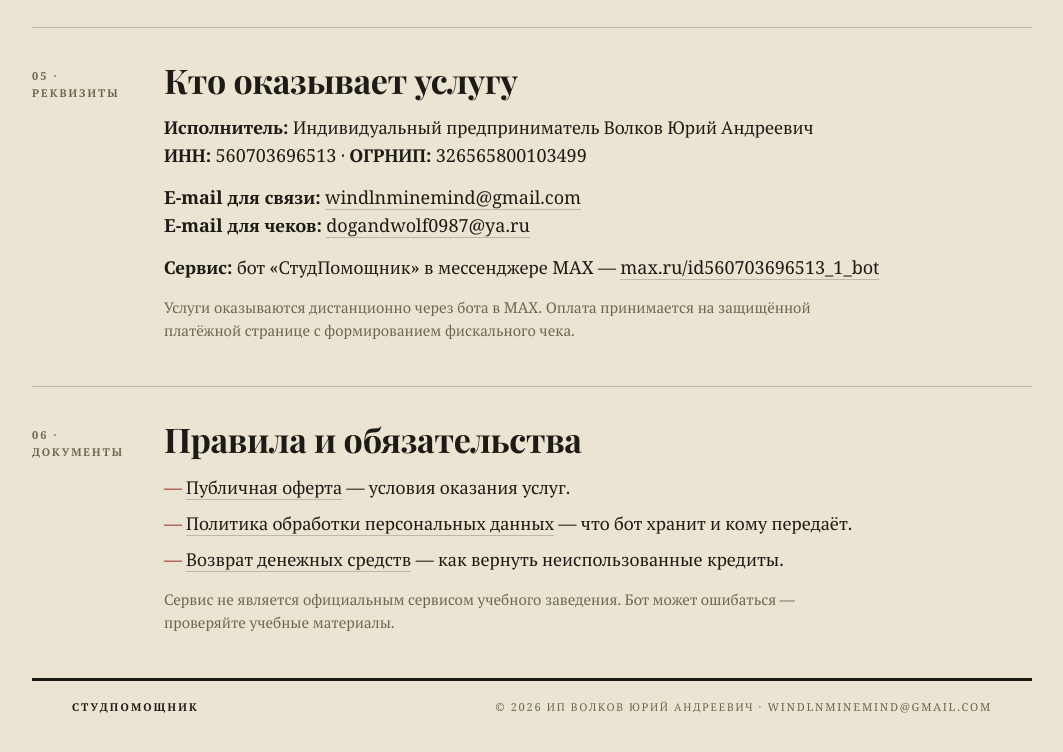
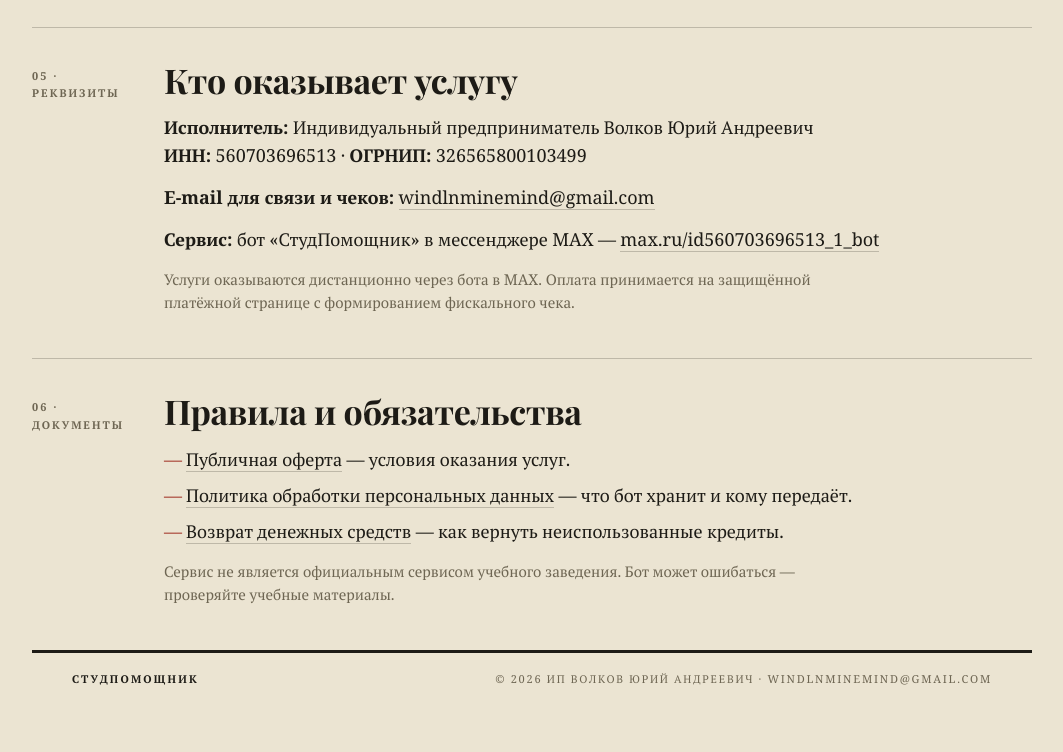
Before and after one commit to windlnminemind-dsh/studentbot-site, a plain HTML site: page index.html in a window 1280 px wide. Shown: the part 2690-3442 px from the top of the page, without its empty margins (108-1171 px from the left). Drawn offline with Linux system fonts and the light colour scheme.

Commit message:
Сайт: редакционная вёрстка (тёплая бумага, серифы, линейки), цены по конфигу бота, 30 стартовых кредитов, контактная почта

```diff
--- a/index.html
+++ b/index.html
@@ -106,8 +106,7 @@
       <h2>Кто оказывает услугу</h2>
       <p><strong>Исполнитель:</strong> Индивидуальный предприниматель Волков Юрий Андреевич<br>
       <strong>ИНН:</strong> 560703696513 · <strong>ОГРНИП:</strong> 326565800103499</p>
-      <p><strong>E-mail для связи:</strong> <a href="mailto:windlnminemind@gmail.com">windlnminemind@gmail.com</a><br>
-      <strong>E-mail для чеков:</strong> <a href="mailto:dogandwolf0987@ya.ru">dogandwolf0987@ya.ru</a></p>
+      <p><strong>E-mail для связи и чеков:</strong> <a href="mailto:windlnminemind@gmail.com">windlnminemind@gmail.com</a></p>
       <p><strong>Сервис:</strong> бот «СтудПомощник» в мессенджере MAX — <a href="https://max.ru/id560703696513_1_bot">max.ru/id560703696513_1_bot</a></p>
       <p class="muted">Услуги оказываются дистанционно через бота в MAX. Оплата принимается на защищённой платёжной странице с формированием фискального чека.</p>
     </div>
```
